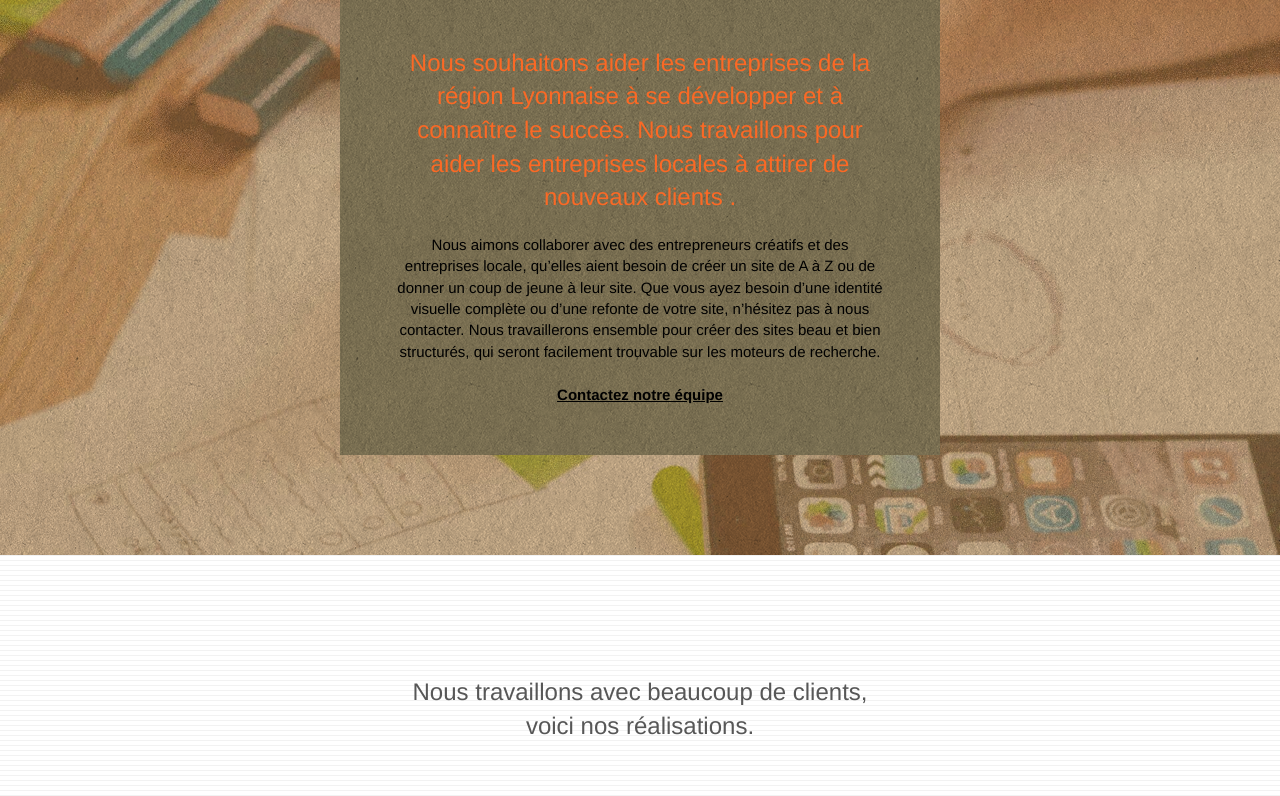
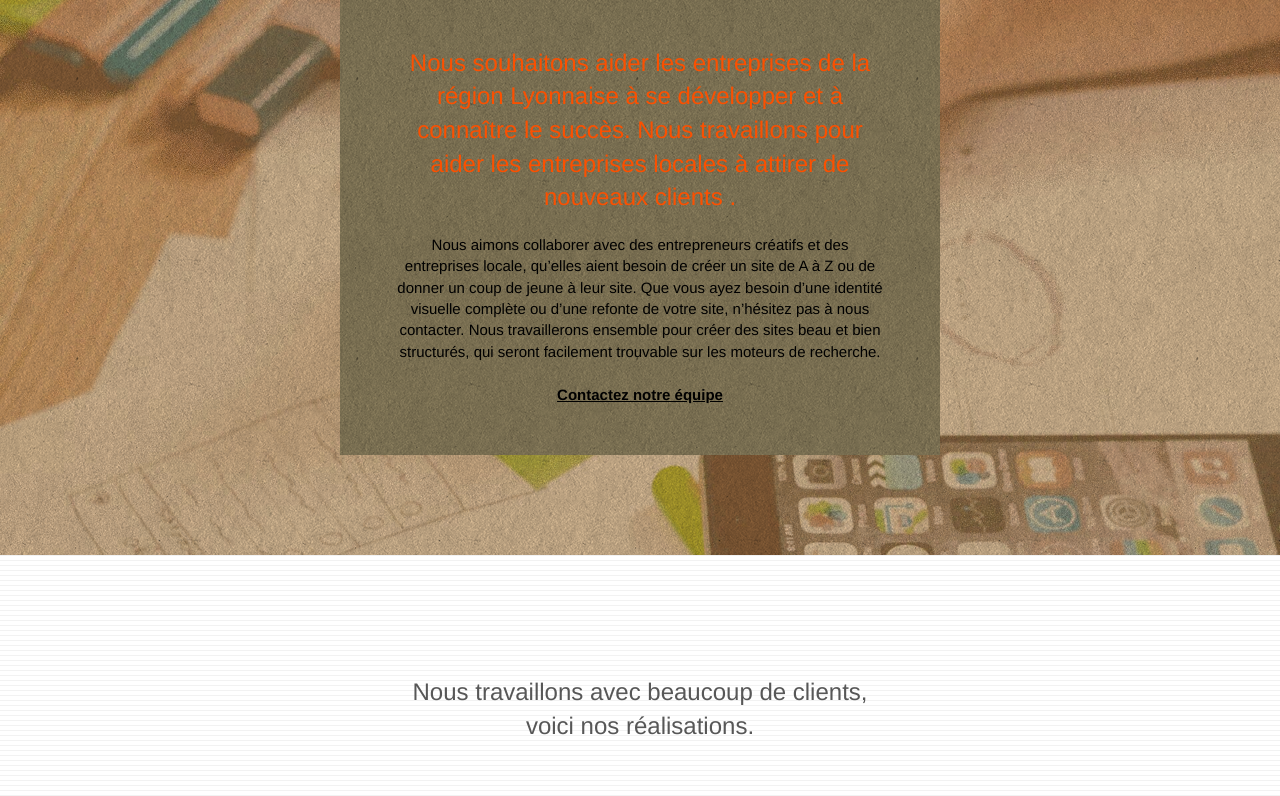
Before and after one commit to Zentaru51/P4_OC_LaPanth-re, a plain HTML site: page index.html in a window 1280 px wide. Shown: the part 1402-2198 px from the top of the page. Drawn offline with Linux system fonts and the light colour scheme.

Commit message:
Contrast

```diff
--- a/style.css
+++ b/style.css
@@ -779,7 +779,7 @@ h4 {
 }
 
 .tc-white {
-    color: #fb6925!important;
+    color: #fb5000!important;
 }
 
 .tc-white2 {
```
